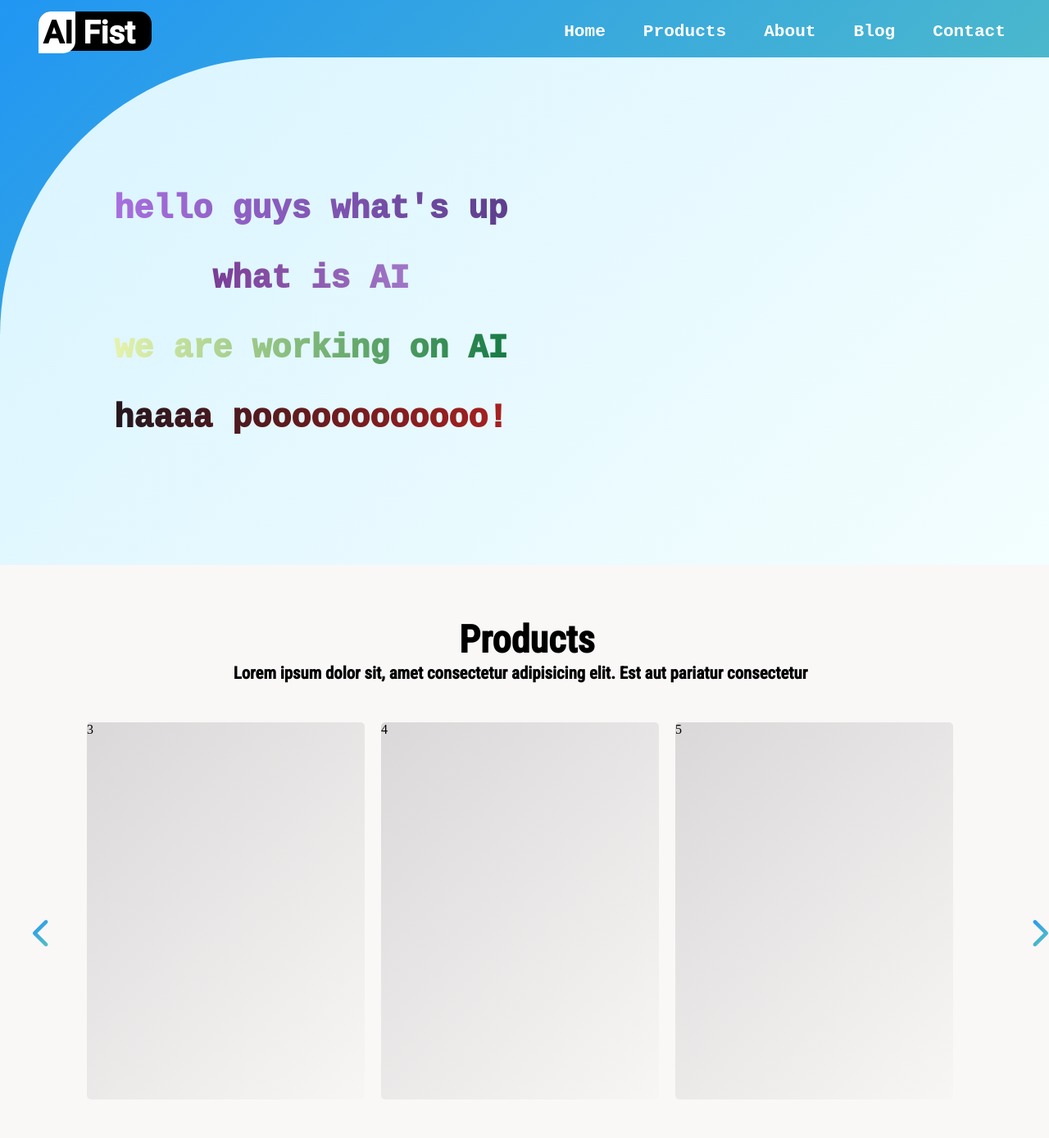
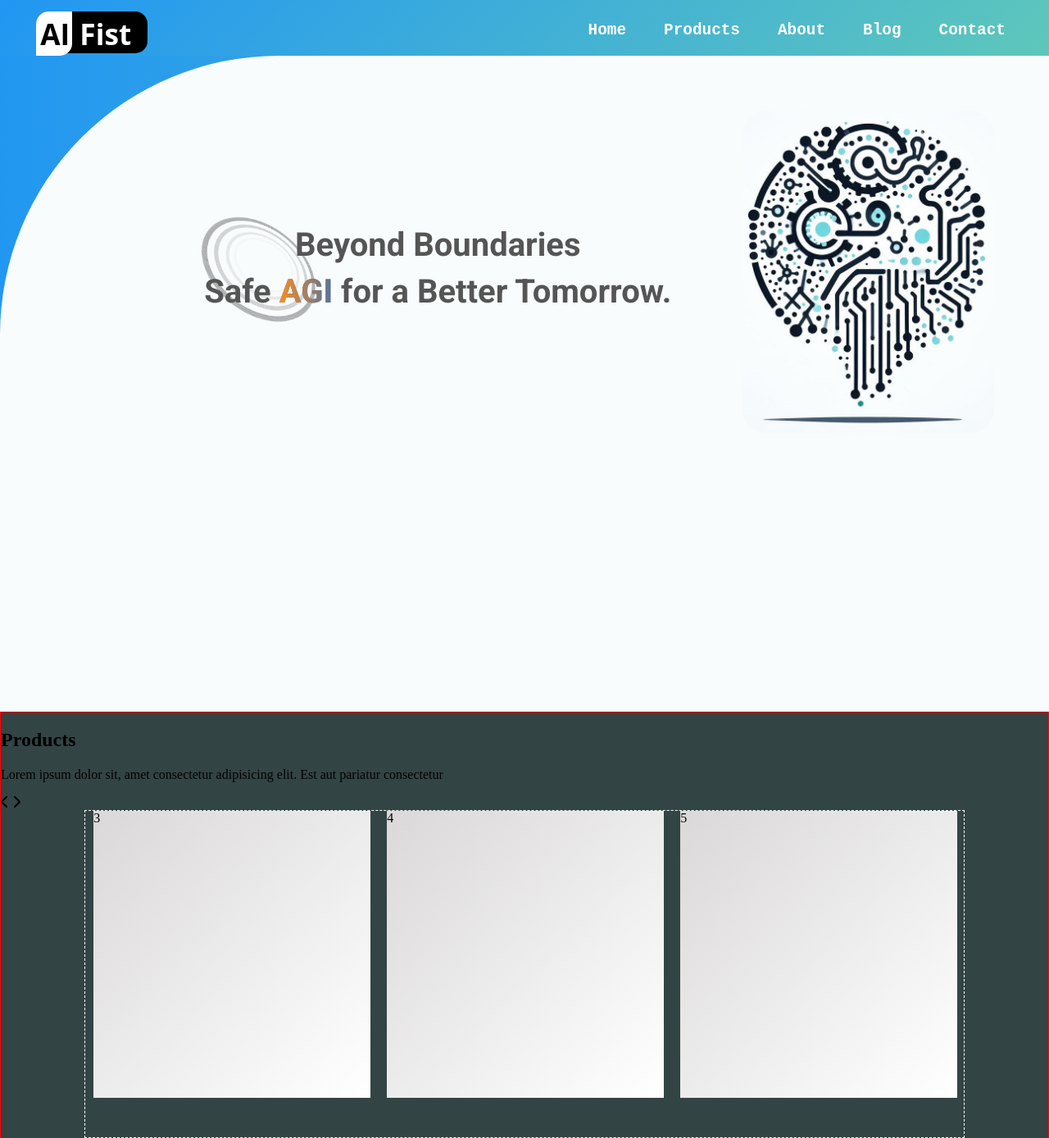
Before and after one commit to AIFist/aifistweb_old, a plain HTML site: page index.html in a window 1280 px wide. Shown: the part 2-1390 px from the top of the page at 82% size. Drawn offline with nearby package versions, Linux system fonts and the light colour scheme; a web font is replaced by a local one.

Commit message:
Home page update

```diff
--- a/css/style.css
+++ b/css/style.css
@@ -11,76 +11,21 @@ body{
 
 /*
 ===============
-header section by Anshal
+header section
 ===============
 */
 
 header{
     background: linear-gradient(315deg, #5ec7bb, #2196f3 );
-    height: 691px;
+    height: 70px;
     padding: 0.1px;
     margin: 0;
-    font-family: 'Sometype', monospace;
-    font-size: 1.2rem;
+    font-family: 'Sometype Mono', monospace;
+    font-size: 1.1rem;
     font-weight: bolder;
 }
 
-.ext-header{
-    background: linear-gradient(315deg, #f6fffe, #d9f4ff );
-    height: 100vh;
-    margin-top: 4.5rem;
-    width: 100%;
-    border-radius: 340px 0 0 0;
-    position: relative;
-}
 
-.ext-header .text-box{
-    background: transparent;
-    width: 43%;
-    height: 65vh;
-    margin: 7.7rem 0 0 6.5rem;
-    text-align: center;
-    font-size: 2.5rem;
-    font-weight: 1000;
-    position: absolute;
-}
-
-.ext-header .text-box .text-1{
-    background: linear-gradient(to right, #ad73e4, #583b86);
-    color: transparent;
-    -webkit-background-clip: text;
-    background-clip: text;
-}
-
-.ext-header .text-box .text-2{
-    background: linear-gradient(to right, #611874, #b99ce9);
-    color: transparent;
-    -webkit-background-clip: text;
-    background-clip: text;
-}
-
-.ext-header .text-box .text-3{
-    background: linear-gradient(to right, #f5fcb5, #07723d);
-    color: transparent;
-    -webkit-background-clip: text;
-    background-clip: text;
-}
-
-.ext-header .text-box .text-4{
-    background: linear-gradient(to right, #1a161d, #b32121);
-    color: transparent;
-    -webkit-background-clip: text;
-    background-clip: text;
-}
-
-.ext-header .img-box{
-    background: url(/image/1.jpg);
-    width: 35%;
-    height: 70vh;
-    margin: 120px 43rem 10px 49rem;
-    border-radius: 7px;
-    position: absolute;
-}
 
 header .logo{
     float: left;
@@ -96,8 +41,7 @@ header .logo-text{
     color: white;
     background-color: black;
     border-radius: 15px;
-    font-family: 'Roboto', sans-serif;
-
+    font-family: 'Open Sans', sans-serif;
 }
 
 header .logo-text span{
@@ -141,68 +85,116 @@ header ul li a:hover{
     margin-top: 5px;
 }
 
+.ext-header{
+    background: #f9fcfd;
+    height: 100vh;
+    width: 100%;
+    border-radius: 340px 0 0 0;
+    position: relative;
+}
+
+
+.main-container{
+    background: linear-gradient(90deg,#2297f1, #56c0c2 );
+    z-index: 0;
+
+}
+
+.main-row {
+    display: flex;
+    align-items: center;
+    justify-content: space-between; /* Aligns items with space between them */
+    width: 80%; /* Adjust the width of the row as needed */
+    max-width: 100vw; /* Set maximum width to 100% of viewport width */
+    padding-top: 5%;
+
+}
+
+.container-main-text{
+    margin: 40px;
+}
+
+.container-main-text {
+    text-align: center;
+    position: relative;
+    background: url('../assets/image/circle2.png') left/contain no-repeat; /* Use contain instead of cover */
+    padding: 20px;
+    padding-top: 10px;
+    color: #fff;
+}
+
+
+.container-main-text h1 {
+    font-family: 'Roboto', sans-serif; /* Use Google Font 'Poppins' */
+    font-size: 2.5em;
+    margin: 10px 0;
+    font-weight: 600;
+    background: rgb(85, 85, 85); /* Gradient from left to right */
+    -webkit-background-clip: text;
+    color: transparent;
+}
+
+.highlight-text {
+    background: linear-gradient(to right, #fa8c25, #52739e);
+    -webkit-background-clip: text;
+    color: transparent;
+}
+
+
+
+.responsive-image {
+    object-fit: cover;
+    height: 30%;
+    width: 30%;
+    border-radius: 30px; /* Set border-radius to match the container */
+    z-index: 3;
+}
+
+
+
+
+
 /*
 =================
 products section
 =================
 */
 
-.products{
-    background-color: rgb(250, 247, 247);
-    height: 740px;
-    position: relative;
+.p-slider{
+    border: 1px solid red;
 }
 
 .p-slider .p-wrapper{
     width: 84%;
-    height: 480px;
+    height: 400px;
     overflow: hidden;
-    margin: 12rem 0 0 6rem;
+    margin: 0px auto;
+    border: 1px dashed white;
+}
+
+.Products .p-title{
+    font-size: 4rem;
+    font-family: 'Franklin Gothic Medium', 'Arial Narrow', Arial, sans-serif;
+    margin: 3rem 0 0 35rem;
     position: absolute;
 }
 
-.products .p-title{
-    font-size: 2.9rem;
-    font-family: 'Roboto Condensed', sans-serif;
-    margin: 4rem 0 0 35rem;
-    position: absolute;
-}
-
-.products .p-text{
-    font-size: 1.3rem;
-    font-weight: bold;
-    font-family: 'Roboto Condensed', sans-serif;
-    margin: 7.5rem 0 0 17.8rem;
-    position: absolute;
-}
-
-.products .next{
-    background: linear-gradient(315deg, #5ec7bb, #2196f3);
-    color: transparent;
-    -webkit-background-clip: text;
-    background-clip: text;
-    font-size: 2.3rem;
-    margin: 27rem 0 0 78.5rem;
-    position: absolute;
-}
-
-.products .prev{
-    background: linear-gradient(315deg, #5ec7bb, #2196f3);
-    color: transparent;
-    -webkit-background-clip: text;
-    background-clip: text;
-    font-size: 2.3rem;
-    margin: 27rem 0 0 2.5rem;
+.Products .p-text{
+    font-size: 1.1rem;
+    font-family: 'Franklin Gothic Medium', 'Arial Narrow', Arial, sans-serif;
+    text-align: center;
+    padding: 10px;
+    width: 35rem;
+    margin: 7rem 0 0 25.5rem;
     position: absolute;
 }
 
 .p-slider .p-wrapper .p-box{
-    background: linear-gradient(315deg, #f8f5f5, #dad8d8 );
+    background: linear-gradient(315deg, #ffffff, #dad8d8 );
     display: inline-block;
     margin: 0 10px;
     width: 10px;
-    height: 460px;
-    border-radius: 5px;
+    height: 350px;
 }
 
 /*
--- a/index.html
+++ b/index.html
@@ -8,11 +8,10 @@
     <!-- font Awosome -->
     <link rel="stylesheet" href="https://cdnjs.cloudflare.com/ajax/libs/font-awesome/6.4.2/css/all.min.css" integrity="sha512-z3gLpd7yknf1YoNbCzqRKc4qyor8gaKU1qmn+CShxbuBusANI9QpRohGBreCFkKxLhei6S9CQXFEbbKuqLg0DA==" crossorigin="anonymous" referrerpolicy="no-referrer" />
 
+    <link rel="preconnect" href="https://fonts.googleapis.com">
+<link rel="preconnect" href="https://fonts.gstatic.com" crossorigin>
+<link href="https://fonts.googleapis.com/css2?family=Poppins:ital,wght@1,500&family=Roboto:wght@700&display=swap" rel="stylesheet">
     <!-- google font -->
-    <link href="https://fonts.googleapis.com/css2?family=Open+Sans:wght@500&family=Roboto+Condensed:wght@500&family=Sometype+Mono:ital@1&display=swap" rel="stylesheet">
-
-    <link href="https://fonts.googleapis.com/css2?family=Open+Sans:wght@500&family=Roboto+Condensed:wght@500&family=Roboto:wght@500&display=swap" rel="stylesheet">
-
 
     <!-- custom styling -->
     <link rel="stylesheet" href="./css/style.css">
@@ -38,27 +37,37 @@
         </ul>
 
         <!-- showcase -->
-        <div class="ext-header">
-            <div class="text-box">
-                <p class="text-1">hello guys what's up</p>
-                <p class="text-2">what is AI</p>
-                <p class="text-3">we are working on AI</p>
-                <p class="text-4">haaaa poooooooooooo!</p>
+
+    </header>
+    <Section>
+        <div class="main-container">
+
+            <div class="ext-header">
+                <div class="background-svg"></div>
+
+                <div class="main-row">
+                    <div class="container-main-text">
+                        <h1>Beyond Boundaries</h1>
+                        <h1>Safe <span class="highlight-text">AGI</span> for a Better Tomorrow.</h1>
+                    </div>
+
+                        <img src="./assets/image/agi2.jpg" alt="Image" class="responsive-image">
+
+                </div>
             </div>
-            <div class="img-box"></div>
         </div>
-    </header>
+    </Section>
     <!-- /header -->
 
     <!-- section -->
     <section>
         <!-- products -->
         <div class="products">
-            <i class="fa fa-chevron-left prev"></i>
-            <i class="fa fa-chevron-right next"></i>
             <div class="p-slider">
                 <h2 class="p-title">Products</h2>
                 <p class="p-text">Lorem ipsum dolor sit, amet consectetur adipisicing elit. Est aut pariatur consectetur </p>
+                <i class="fa fa-chevron-left"></i>
+                <i class="fa fa-chevron-right"></i>
 
                 <div class="p-wrapper">
                     <div class="p-box">1</div>
```
Also changed, not shown: assets/image/agi.jfif (added), assets/image/agi.jpg (added), assets/image/agi2.jpg (added), assets/image/ai.jpg (added), assets/image/circle.png (added), assets/image/circle2.png (added).
